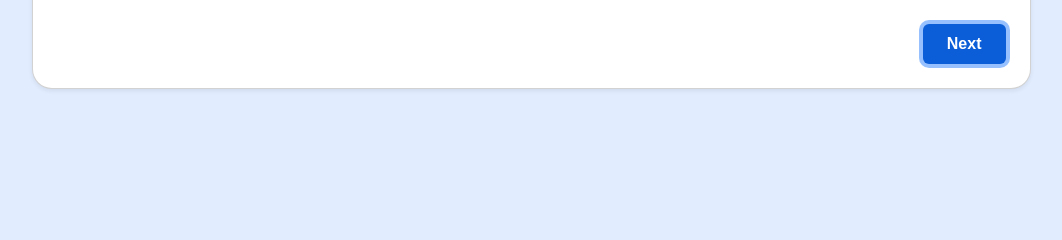
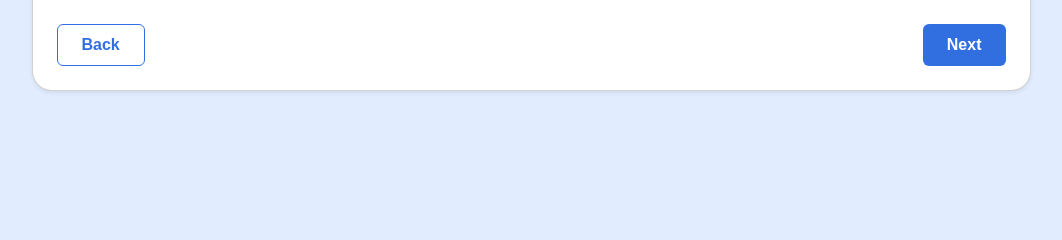
Before and after one commit to CostanzaSiniscalchi/MentalMath, a Flask app: template templates/learn.html in a window 1280 px wide. Shown: the part 204-444 px from the top of the page, without its empty margins (109-1171 px from the left). Run offline with Flask 3, Linux system fonts and the light colour scheme; the template is opened without the code that fills it, so the values that code supplies are empty.

Commit message:
add back button to navigation and improve interaction handling

```diff
--- a/static/js/learn.js
+++ b/static/js/learn.js
@@ -12,6 +12,12 @@ function renderStep(step) {
   const allInteractions = interactionWrapper.querySelectorAll(".question-interaction");
   const interactionControls = document.getElementById("interaction-controls");
 
+  // Hide all interaction sections
+  allInteractions.forEach(div => {
+    div.style.display = "none";
+  });
+
+  // Show interaction section if it's a "you try" step
   if (stepData.img === "you_try.png" && stepData.interaction_id) {
     const target = document.getElementById(stepData.interaction_id);
     if (target) {
@@ -22,45 +28,44 @@ function renderStep(step) {
   } else {
     interactionControls.style.display = "none";
   }
-  // Hide all interaction sections
-  allInteractions.forEach(div => {
-    div.style.display = "none";
-  });
 
-  // Show the interaction specified by stepData.interaction_id
-  if (stepData.img === "you_try.png" && stepData.interaction_id) {
-    const target = document.getElementById(stepData.interaction_id);
-    if (target) {
-      target.style.display = "block";
-      setupDragAndDrop();
-    }
-  }
-
-  // Clear previous feedback
+  // Clear feedback
   const feedback = document.getElementById("feedback");
   if (feedback) {
     feedback.textContent = "";
     feedback.classList.remove("text-success", "text-danger");
   }
+
+  // Show/hide back button based on step
+  const backBtn = document.getElementById("back-btn");
+  if (backBtn) {
+    backBtn.style.visibility = (step === 0) ? "hidden" : "visible";
+    backBtn.style.pointerEvents = (step === 0) ? "none" : "auto";
+  }
 }
 
 document.addEventListener("DOMContentLoaded", () => {
+  const nextBtn = document.getElementById("next-btn");
+  const backBtn = document.getElementById("back-btn");
+
   renderStep(currentStep);
 
-  document.getElementById("next-btn").addEventListener("click", () => {
-    currentStep++;
-    if (currentStep < tutorialSteps.length) {
+  nextBtn.addEventListener("click", () => {
+    if (currentStep < tutorialSteps.length - 1) {
+      currentStep++;
       renderStep(currentStep);
     } else {
       window.location.href = `/practice/${unitId}/easy`;
     }
   });
+
+  backBtn.addEventListener("click", () => {
+    if (currentStep > 0) {
+      currentStep--;
+      renderStep(currentStep);
+    }
+  });
+
+  // Optional: focus next on load
+  nextBtn.focus();
 });
-
-// Auto-focus Next button
-window.addEventListener("DOMContentLoaded", () => {
-  const nextBtn = document.getElementById("next-btn");
-  if (nextBtn) {
-    nextBtn.focus();
-  }
-});
--- a/templates/learn.html
+++ b/templates/learn.html
@@ -143,9 +143,11 @@
         </div>
 
         <!-- Next Button -->
-        <div class="text-end mt-4">
-          <button id="next-btn" class="btn btn-primary px-4 py-2 fw-bold">Next</button>
-        </div>
+      <div class="text-end mt-4 d-flex justify-content-between">
+        <button id="back-btn" class="btn btn-outline-secondary px-4 py-2 fw-bold">Back</button>
+        <button id="next-btn" class="btn btn-primary px-4 py-2 fw-bold">Next</button>
+      </div>
+
       </div>
     </div>
   </div>
```
